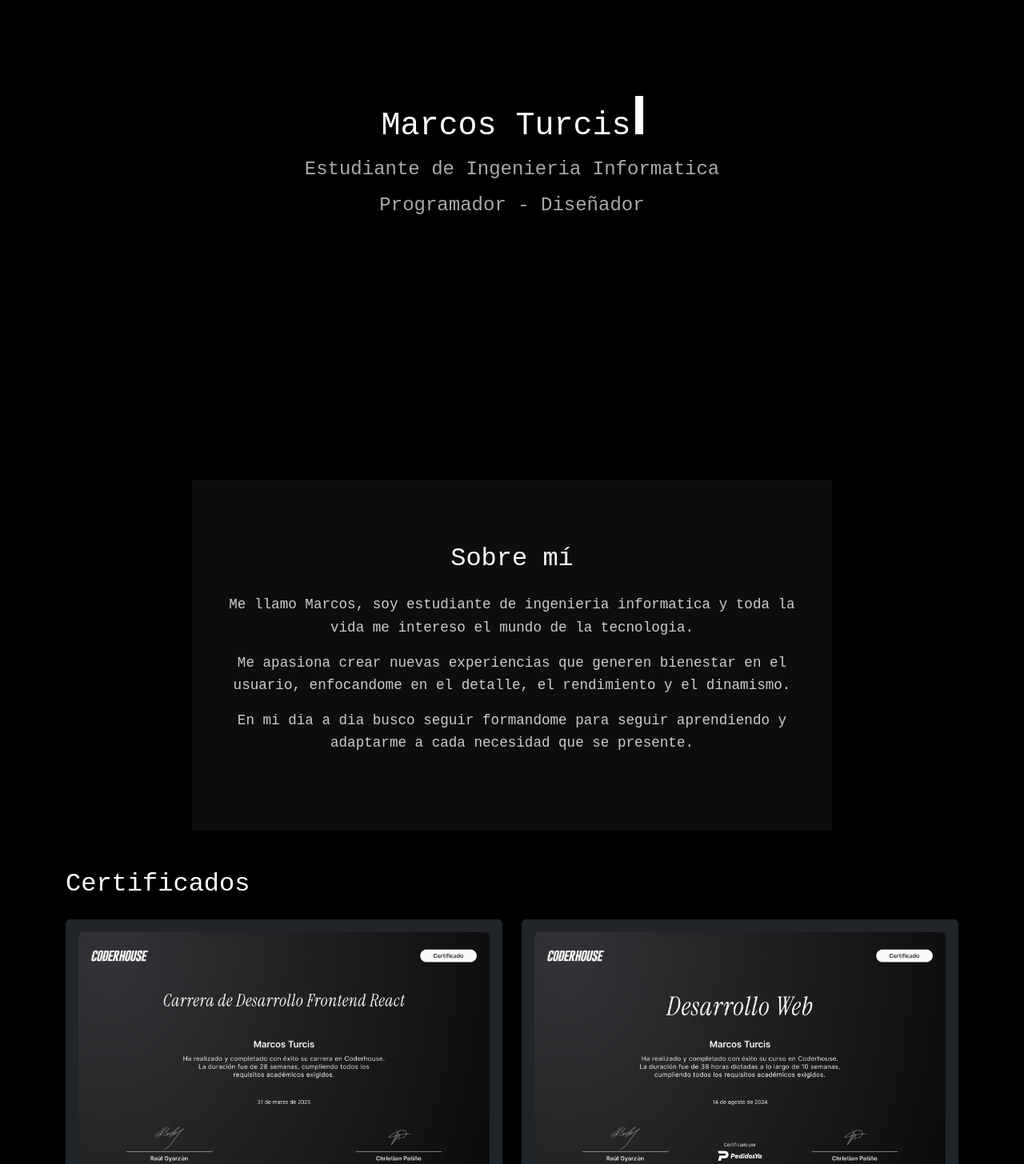
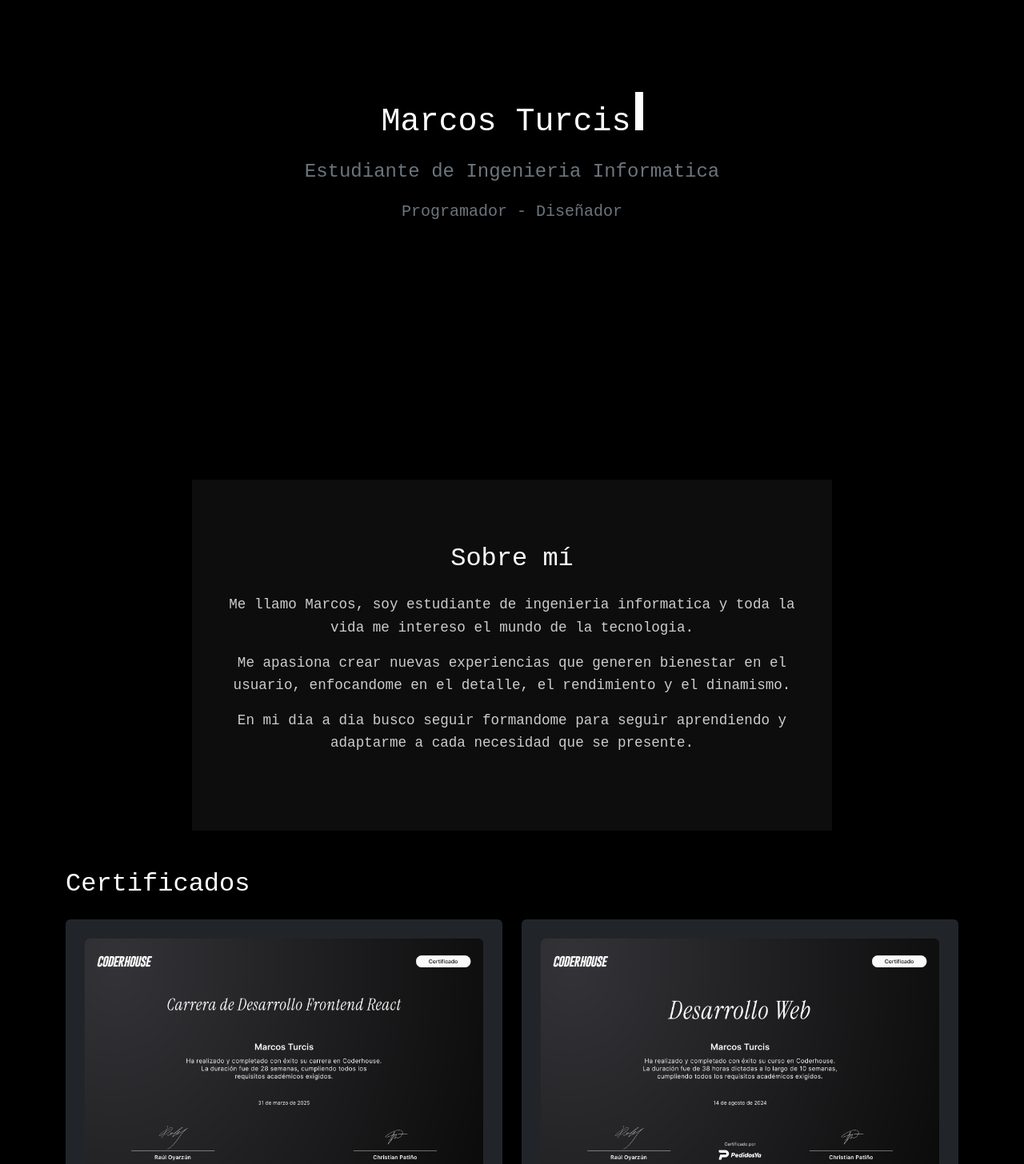
Before and after one commit to marcost3/portfolio, a React (Vite) app: page / in a window 1280 px wide. Shown: the part 200-1656 px from the top of the page at 80% size. Built offline with nearby package versions, Linux system fonts and the light colour scheme.

Commit message:
estilo final nombre e info

```diff
--- a/src/components/Certificates.jsx
+++ b/src/components/Certificates.jsx
@@ -34,7 +34,7 @@ export default function Certificates() {
       <div className="row">
         {certificates.map((cert, index) => (
           <div key={index} className="col-md-6 mb-4 d-flex">
-            <div className="bg-dark p-3 rounded certificado d-flex flex-column justify-content-between w-100">
+            <div className="bg-dark p-4 rounded certificado d-flex flex-column justify-content-between w-100">
               <div>
                 <img src={cert.image} alt={cert.title} className="img-fluid rounded mb-3" />
                 <h5>{cert.title}</h5>
--- a/src/components/Hero.jsx
+++ b/src/components/Hero.jsx
@@ -1,12 +1,12 @@
 function Hero() {
   return (
     <section className="hero">
-      <div className="hero-content text-center">
-        <h1>
+      <div className="hero-content text-center d-flex flex-column justify-content-center align-items-center vh-100">
+        <h1 className="text-white fs-1 fs-md-display-4 fs-lg-display-1">
           Marcos Turcis<span className="cursor"></span>
         </h1>
-        <h2 className="subtitle">Estudiante de Ingenieria Informatica</h2>
-        <h2 className="subtitle">Programador - Diseñador</h2>
+        <h2 className="subtitle text-secondary fs-4 fs-md-4 mb-2">Estudiante de Ingenieria Informatica</h2>
+        <h2 className="subtitle text-secondary fs-5 fs-md-4">Programador - Diseñador</h2>
       </div>
     </section>
   )
```
